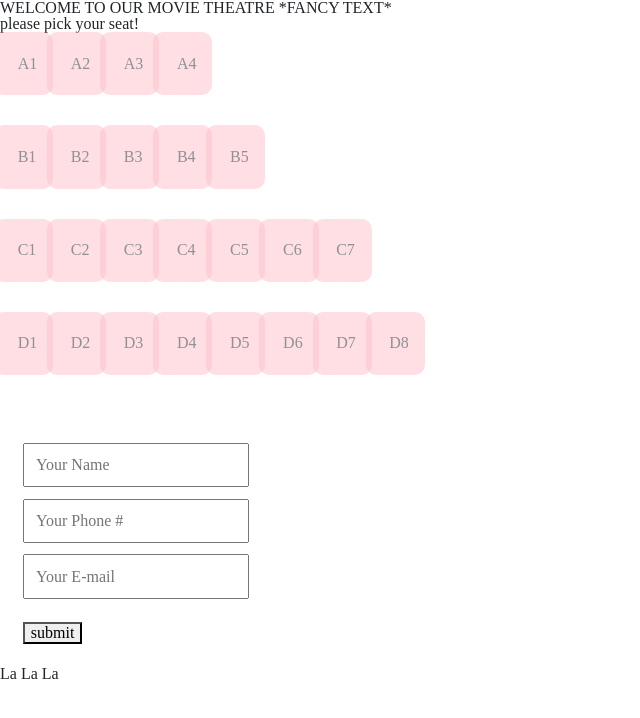
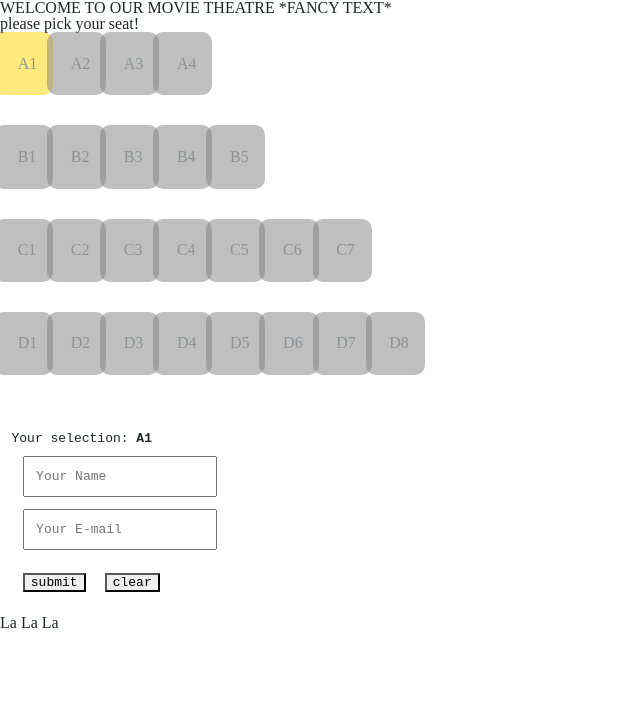
Before and after one commit to amandagrayreynolds/MidtermProject, a plain HTML site: page index.html in a window 1280 px wide. Both pictures are taken after a click on the element "A1". Shown: the whole page, without its empty margins (0-640 px from the left). Drawn offline with nearby package versions, Linux system fonts and the light colour scheme.

Commit message:
Completed form functionality; need to fix populating name on multiple seats; .slideDown() not working

```diff
--- a/index.html
+++ b/index.html
@@ -33,13 +33,14 @@
 
 	<!-- USER SEAT RESERVATION FORM BELOW -->
 	<div id="formWrapper">
-		<form>
-			<input type="text" id="userName" placeholder="Your Name"/>
-			<input type="text" id="userPhone" placeholder="Your Phone #"/>
-			<input type="email" id="userEmail" placeholder="Your E-mail"/>
-			<button type="button" id="submitButton">submit</button>
-		</form>
-	</div>
+		<form id="reservationForm">
+      <p>Your selection: <span id="selectedSeat"></span></p>
+      <input type="text" id="userName" placeholder="Your Name"/>
+      <input type="email" id="userEmail" placeholder="Your E-mail"/>
+      <button type="button" id="submitButton">submit</button>
+      <button type="button" id="clearButton">clear</button>
+    </form>
+  </div>
 	<!-- END USER SEAT RESERVATION -->
 
 
--- a/main.css
+++ b/main.css
@@ -1,14 +1,3 @@
-/*//// FORM STYLE BELOW ////*/
-form {
-  padding: 1%;
-}
-
-input {
-  display: block;
-  padding: 1%;
-  margin: 1%;
-}
-
 #theatre{
 width:90%;
 }
@@ -23,7 +12,7 @@ width:90%;
 }
 
 .seat {
-  background-color: pink;
+  background-color: grey;
   opacity: 0.5;
   /*color: black;*/
   margin-left: 9px;
@@ -33,4 +22,38 @@ width:90%;
   border-radius:10px;
   text-align: center;
 }
+
+/*//// FORM STYLE BELOW ////*/
+form {
+  padding: 1%;
+  font-family: monospace;
+}
+
+input {
+  display: block;
+  padding: 1%;
+  margin: 1%;
+}
+
+#submitButton {
+  margin: 1%;
+}
+
+.taken {
+  background-color: pink;
+}
+
+.open {
+  background-color: gray;
+}
+
+.selected {
+  background-color: gold;
+}
+
+
+#selectedSeat {
+  font-weight: bold;
+}
+
 /*//// FORM STYLE END ////*/
--- a/script.js
+++ b/script.js
@@ -11,20 +11,17 @@ var seats = ["A1", "A2", "A3", "A4", "B1", "B2", "B3", "B4",
   }
 
   else if (element.charAt(0)==="B"){
-  $("#row2").append('<div class="row seat">' + seats[i]+ '</div>');
+    $("#row2").append('<div class="row seat" id="'+element+'"">' + seats[i]+ '</div>');
   }
 
   else if (element.charAt(0)==="C"){
-  $("#row3").append('<div class="row seat">' + seats[i]+ '</div>');
+    $("#row3").append('<div class="row seat" id="'+element+'"">' + seats[i]+ '</div>');
   }
 
   else {
-  $("#row4").append('<div class="row seat">' + seats[i]+ '</div>');
+    $("#row4").append('<div class="row seat" id="'+element+'"">' + seats[i]+ '</div>');
   }
 };
-
-
-
 //END CLASS
 
 //seat highlighting//
@@ -44,27 +41,88 @@ $(".seat").click(function(){
   $("#formWrapper").slideDown();
 });
 
-/*////PULLING USER INFO FROM FORM////*/
+
+
+  /*//// FORM SCRIPT ////*/
+  $("#reservationForm").hide();
+
+  var seatsSelected = [];
+
+  //make form appear after clicking on seat
+  $(".seat").on("click", function(){
+
+    var $highlightedSeats = $(this);
+    var $selectedId = $(this).attr("id");
+
+    if ($(this).attr("class")==="seat taken"){
+      alert("This seat is taken!");
+    }
+
+    else {
+      //add selected seats to seatsSelected array
+      seatsSelected.push($selectedId);
+
+      //change seat color
+      $(this).removeClass("open").addClass("selected");
+      $("#selectedSeat").text(seatsSelected);
+      $("#reservationForm").slideDown();
+    }
+
+    //pull info form form into object in userInfo array
     var userInfo = [];
 
-submitButton.onclick = pullInfo;
 
-function pullInfo() {
-  var seatNumber;
+    //submit button event
+    submitButton.onclick = getInfo;
+
+    function getInfo() {
+      var seatNumber = seatsSelected;
       var userName = $("#userName").val();
-  var userPhone = $("#userPhone").val();
       var userEmail = $("#userEmail").val();
 
+      if (userName===""||userEmail===""){
+          alert("Please enter a valid name and email.");
+      }
+      else {
         userInfo.push(
           {seat: seatNumber,
            name: userName,
-     phone: userPhone,
            email: userEmail});
 
-  $("#formWrapper").slideToggle();
+         //changes class of selected seat to taken
+         $(".selected").removeClass("selected").addClass("taken")
+
+         //toggles form to hide
+         $("#reservationForm").slideToggle();
+
+         //reset form
+         $("#reservationForm")[0].reset();
+
+         //empties out array
+         seatsSelected.splice(0, seatsSelected.length);
+
+         //prints user name to seats (NOT WORKING!!!)
+         userInfo.forEach(function(person){
+            $highlightedSeats.text(person.name);
+         });
+      }
     }
 
+
+    //clear button event
+    clearButton.onclick = clearSelection;
+
+    function clearSelection(){
+      //empties out array
+      seatsSelected.splice(0, seatsSelected.length);
+
+
+      $(".selected").removeClass("selected").addClass("open");
+
+      //toggles form to hide
+      $("#reservationForm").slideToggle();
+    }
+  });
   /*//// FORM SCRIPT END ////*/
 
-
 });
```
Lines whose indentation alone changed are shown as unchanged.
